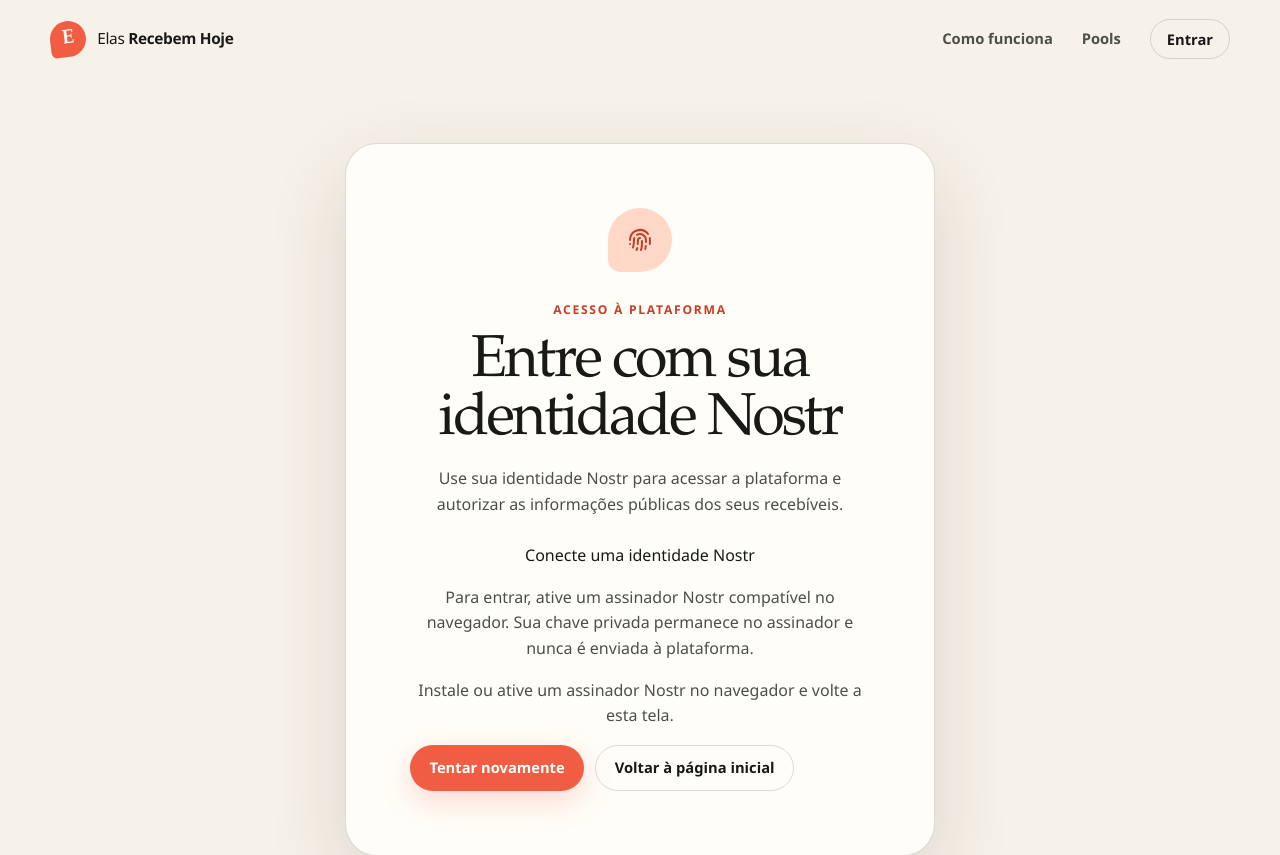
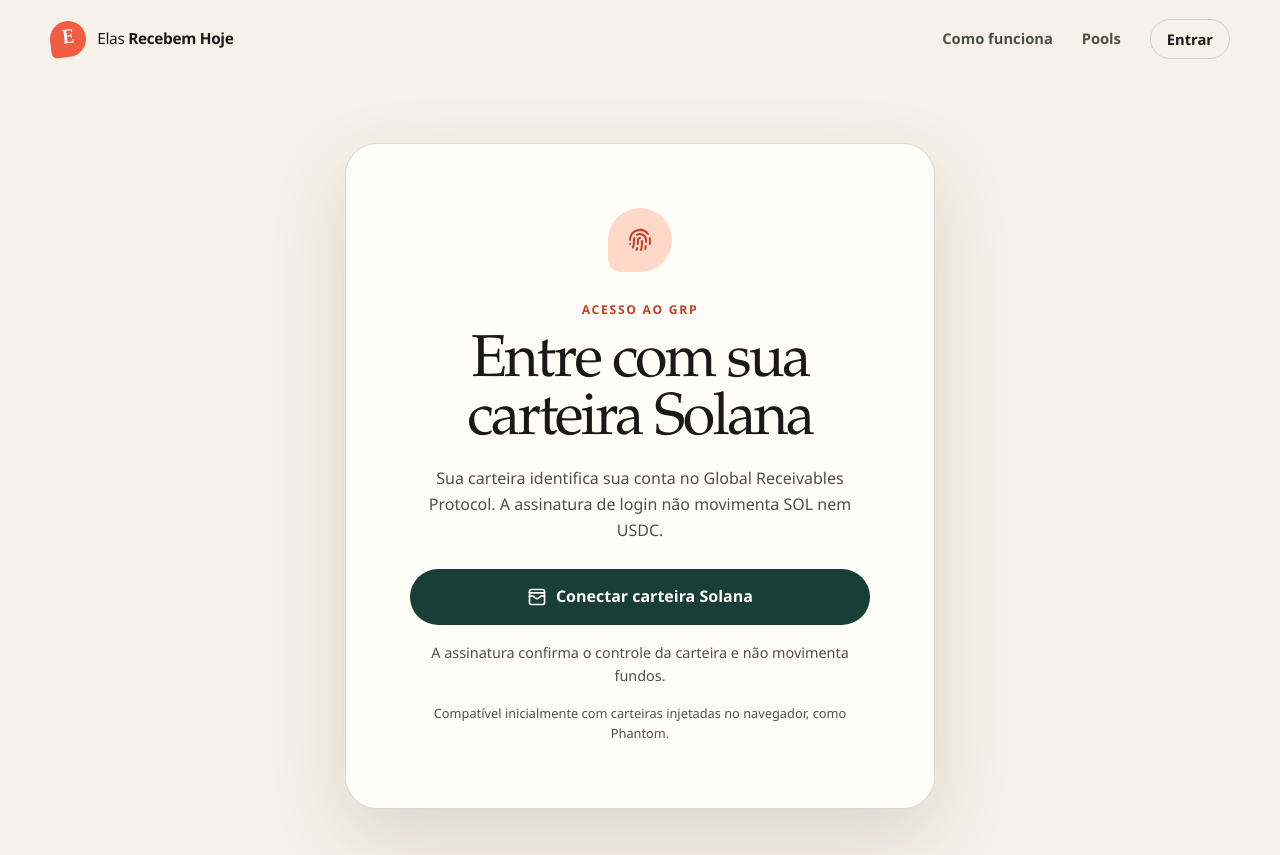
Before and after one commit to 0xlari/global-receivables-protocol, a Next.js app: page /entrar in a window 1280 px wide. Shown: the top 855 px of the page. Built offline with nearby package versions, Linux system fonts and the light colour scheme; no server answers.

Commit message:
feat: make Solana wallet the primary sign-in

```diff
--- a/src/app/entrar/page.tsx
+++ b/src/app/entrar/page.tsx
@@ -1,24 +1,40 @@
 import type { Metadata } from "next";
 import { Fingerprint } from "lucide-react";
 
-import { NostrSignIn } from "@/components/nostr-sign-in";
+import { SolanaWalletSignIn } from "@/components/solana-wallet-sign-in";
 
-export const metadata: Metadata = { title: "Entrar", description: "Acesso privado com identidade Nostr." };
+export const metadata: Metadata = {
+  title: "Entrar",
+  description: "Acesso privado com carteira Solana.",
+};
 
 function safeRedirect(value: string | string[] | undefined) {
   const candidate = Array.isArray(value) ? value[0] : value;
   return candidate?.startsWith("/") && !candidate.startsWith("//") ? candidate : "/painel";
 }
 
-export default async function SignInPage({ searchParams }: { searchParams: Promise<{ next?: string | string[]; trocar?: string | string[] }> }) {
+export default async function SignInPage({
+  searchParams,
+}: {
+  searchParams: Promise<{ next?: string | string[] }>;
+}) {
   const params = await searchParams;
   const redirectTo = safeRedirect(params.next);
-  const forceSwitch = (Array.isArray(params.trocar) ? params.trocar[0] : params.trocar) === "1";
-  return <div className="inner-page auth-page"><section className="auth-card" aria-labelledby="auth-title">
-    <span className="auth-card__icon"><Fingerprint aria-hidden="true" /></span>
-    <span className="kicker">Acesso à plataforma</span>
-    <h1 id="auth-title">Entre com sua identidade Nostr</h1>
-    <p>Use sua identidade Nostr para acessar a plataforma e autorizar as informações públicas dos seus recebíveis.</p>
-    <NostrSignIn redirectTo={redirectTo} forceSwitch={forceSwitch} />
-  </section></div>;
+
+  return (
+    <div className="inner-page auth-page">
+      <section className="auth-card" aria-labelledby="auth-title">
+        <span className="auth-card__icon">
+          <Fingerprint aria-hidden="true" />
+        </span>
+        <span className="kicker">Acesso ao GRP</span>
+        <h1 id="auth-title">Entre com sua carteira Solana</h1>
+        <p>
+          Sua carteira identifica sua conta no Global Receivables Protocol.
+          A assinatura de login não movimenta SOL nem USDC.
+        </p>
+        <SolanaWalletSignIn redirectTo={redirectTo} />
+      </section>
+    </div>
+  );
 }
```
